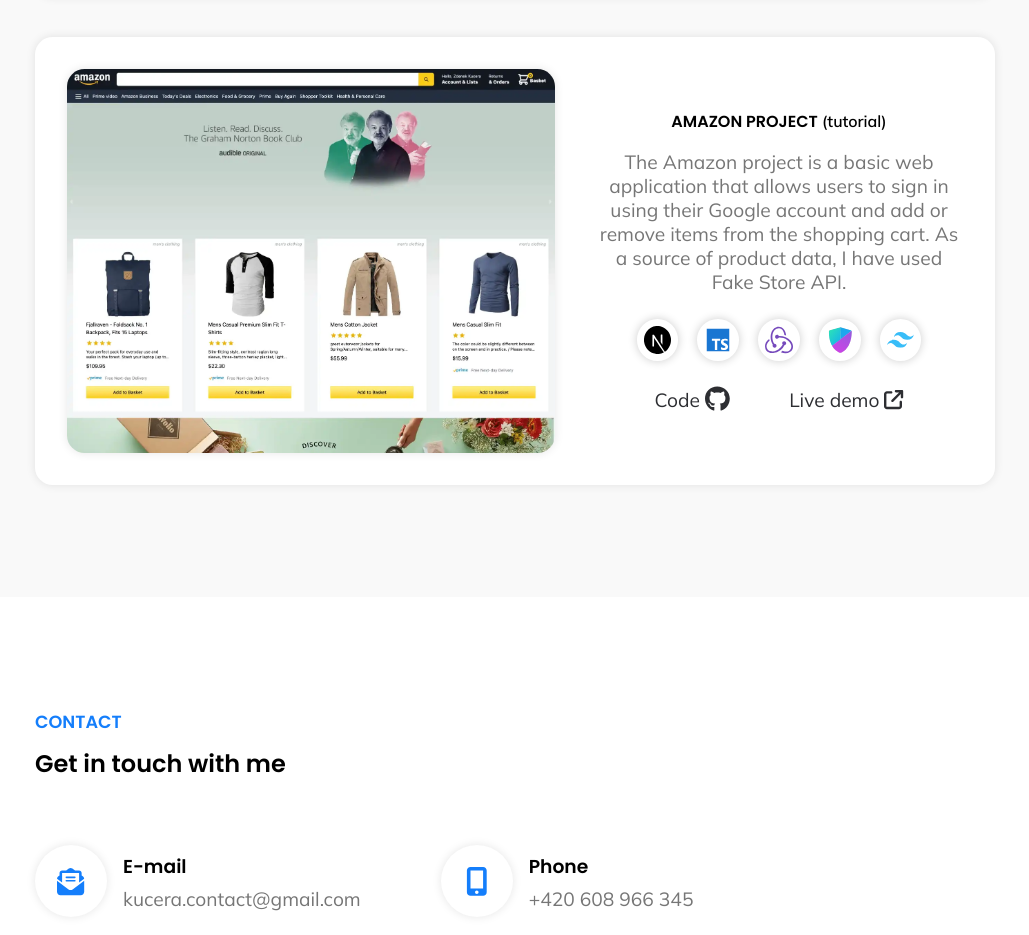
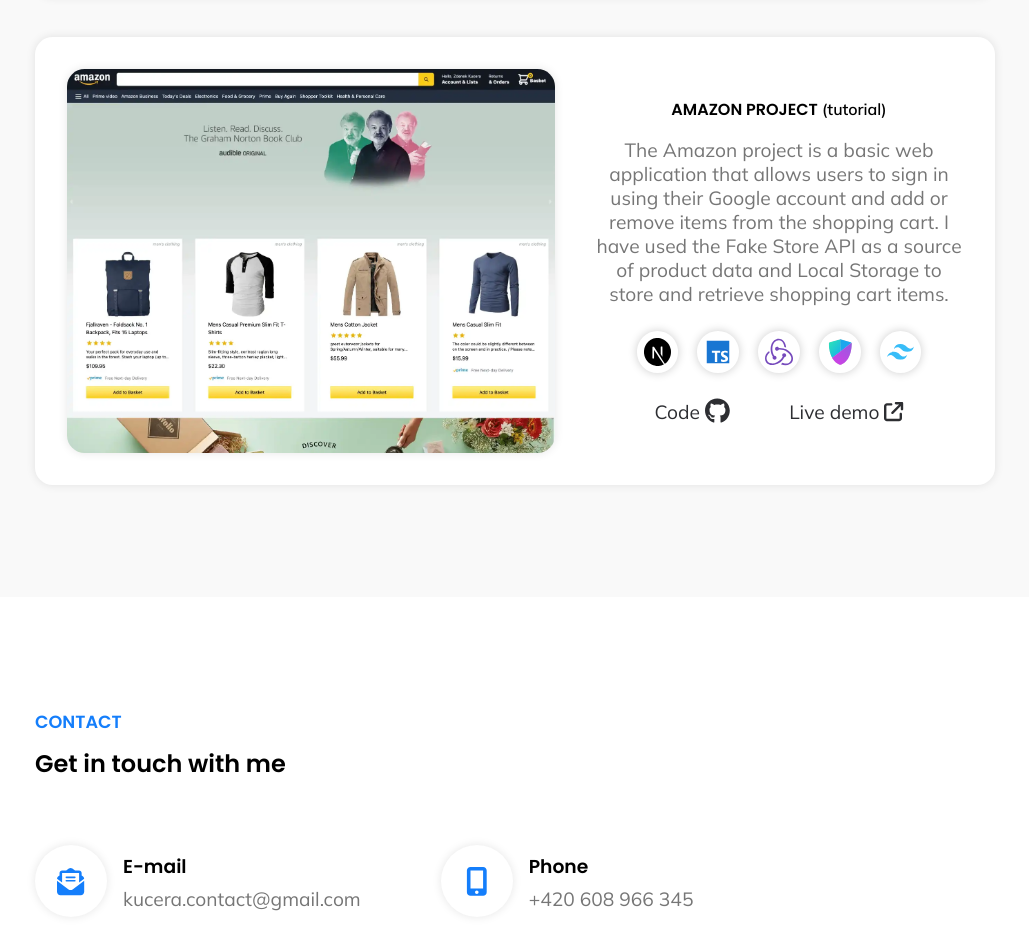
Before and after one commit to zdenekdev/portfolio, a React (Create React App) app: page / in a window 1280 px wide. Shown: the part 2700-3635 px from the top of the page, without its empty margins (125-1154 px from the left). Built offline with nearby package versions, Linux system fonts and the light colour scheme.

Commit message:
amazon description edit

```diff
--- a/src/components/Portfolio.tsx
+++ b/src/components/Portfolio.tsx
@@ -10,7 +10,6 @@
 import tailwindLogo from "../images/tailwind.svg";
 import firebaseLogo from "../images/firebase.svg";
 import nextAuthLogo from "../images/next-auth.svg";
-import stripeLogo from "../images/stripe.svg";
 import reduxLogo from "../images/redux.svg";
 import reactLogo from "../images/react.svg";
 import sassLogo from "../images/sass.svg";
@@ -256,8 +255,9 @@
                   <p className="portfolio__description">
                     The Amazon project is a basic web application that allows
                     users to sign in using their Google account and add or
-                    remove items from the shopping cart. As a source of product
-                    data, I have used Fake Store API.
+                    remove items from the shopping cart. I have used the Fake
+                    Store API as a source of product data and Local Storage to
+                    store and retrieve shopping cart items.
                   </p>
 
                   <ul className="portfolio__stack">
--- a/src/index.css
+++ b/src/index.css
@@ -422,7 +422,7 @@
 }
 
 .portfolio__img:hover {
-  transform: scale(1.015);
+  transform: scale(1.01);
 }
 
 .portfolio__text {
```
